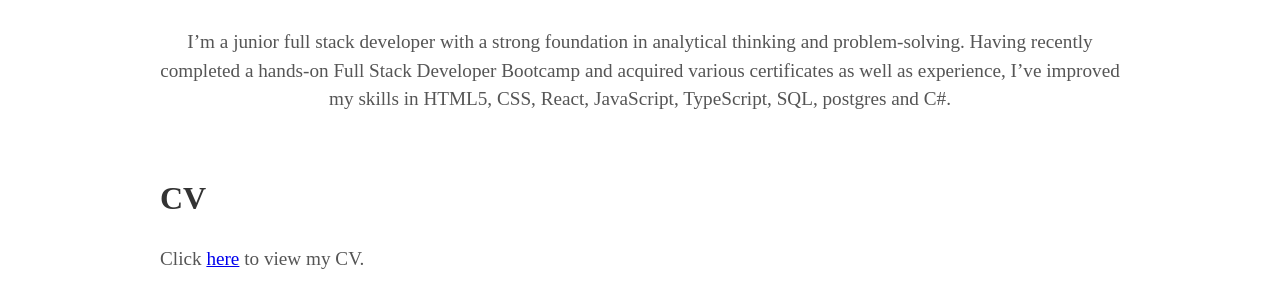
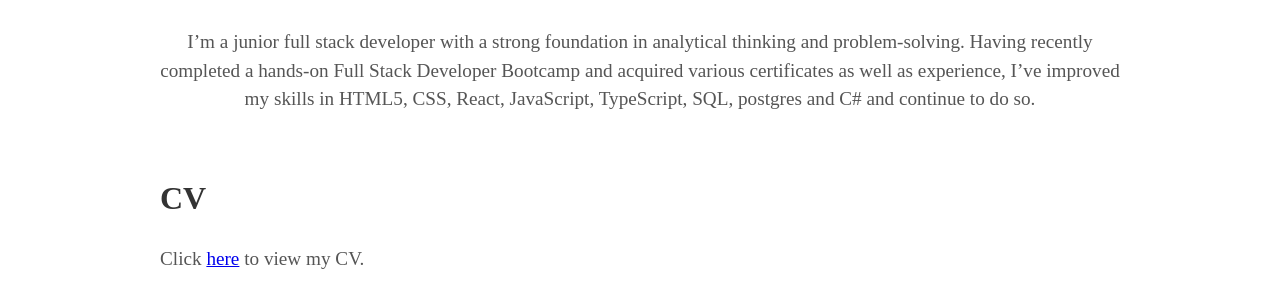
Before and after one commit to SpPag/SpPag.github.io, a Jekyll site: the page built from index.html, in a window 1280 px wide. Shown: the part 1029-1311 px from the top of the page. Built offline with Jekyll 4.4.1, drawn with Linux system fonts in a browser that asks for light colours; some web fonts are replaced.

Commit message:
Update _config.yml

```diff
--- a/_config.yml
+++ b/_config.yml
@@ -6,7 +6,7 @@ description: Full Stack Developer Project Portfolio
 
 # User settings
 username: Spyridon Pagiatis
-user_description: I’m a junior full stack developer with a strong foundation in analytical thinking and problem-solving. Having recently completed a hands-on Full Stack Developer Bootcamp and acquired various certificates as well as experience, I’ve improved my skills in HTML5, CSS, React, JavaScript, TypeScript, SQL, postgres and C#.
+user_description: I’m a junior full stack developer with a strong foundation in analytical thinking and problem-solving. Having recently completed a hands-on Full Stack Developer Bootcamp and acquired various certificates as well as experience, I’ve improved my skills in HTML5, CSS, React, JavaScript, TypeScript, SQL, postgres and C# and continue to do so.
 user_title: Full Stack Developer
 email: spiridonpagiatis@gmail.com
 # twitter_username: lorem_ipsum
```
